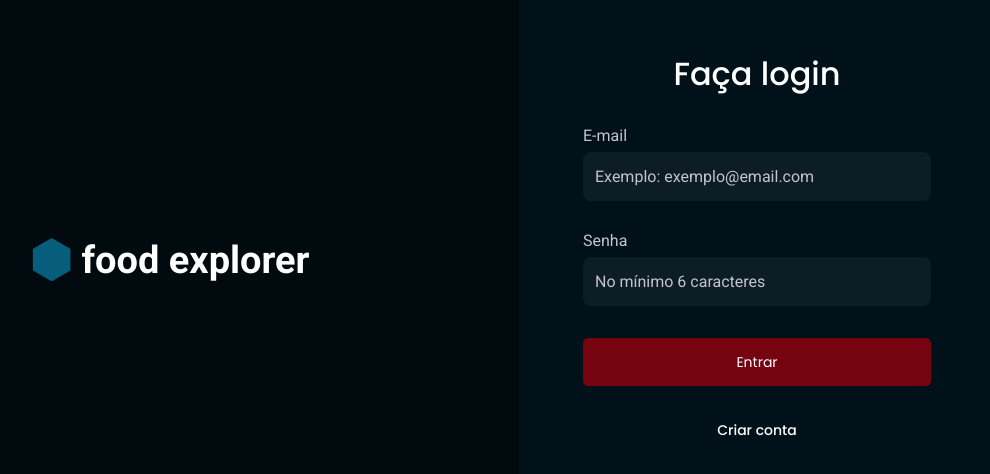
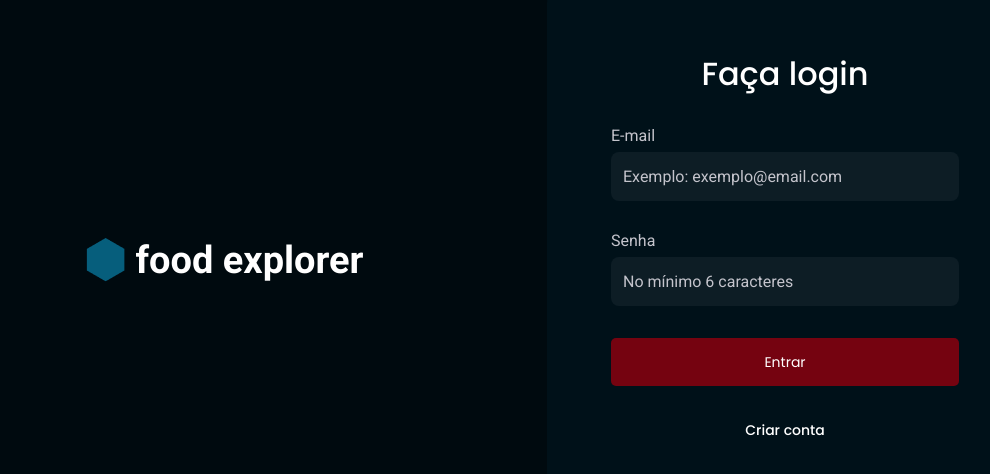
Before and after one commit to TamuraFelipe/frontend-foodexplorer, a React (Vite) app: page / in a window 1280 px wide. Shown: the part 154-628 px from the top of the page, without its empty margins (177-1167 px from the left). Built offline with nearby package versions, Linux system fonts and the light colour scheme.

Commit message:
Fixed SignIn CSS

```diff
--- a/src/pages/SignIn/styles.js
+++ b/src/pages/SignIn/styles.js
@@ -20,9 +20,9 @@ export const Container = styled.section`
 
     @media (min-width: 769px){
         display: flex;
-        justify-content: space-between;
         align-items: center;
-        padding: 0 108px 0 0;
+        max-width: 1120px;
+        margin-inline: auto;
 
         > div {
             margin: 0;
```
